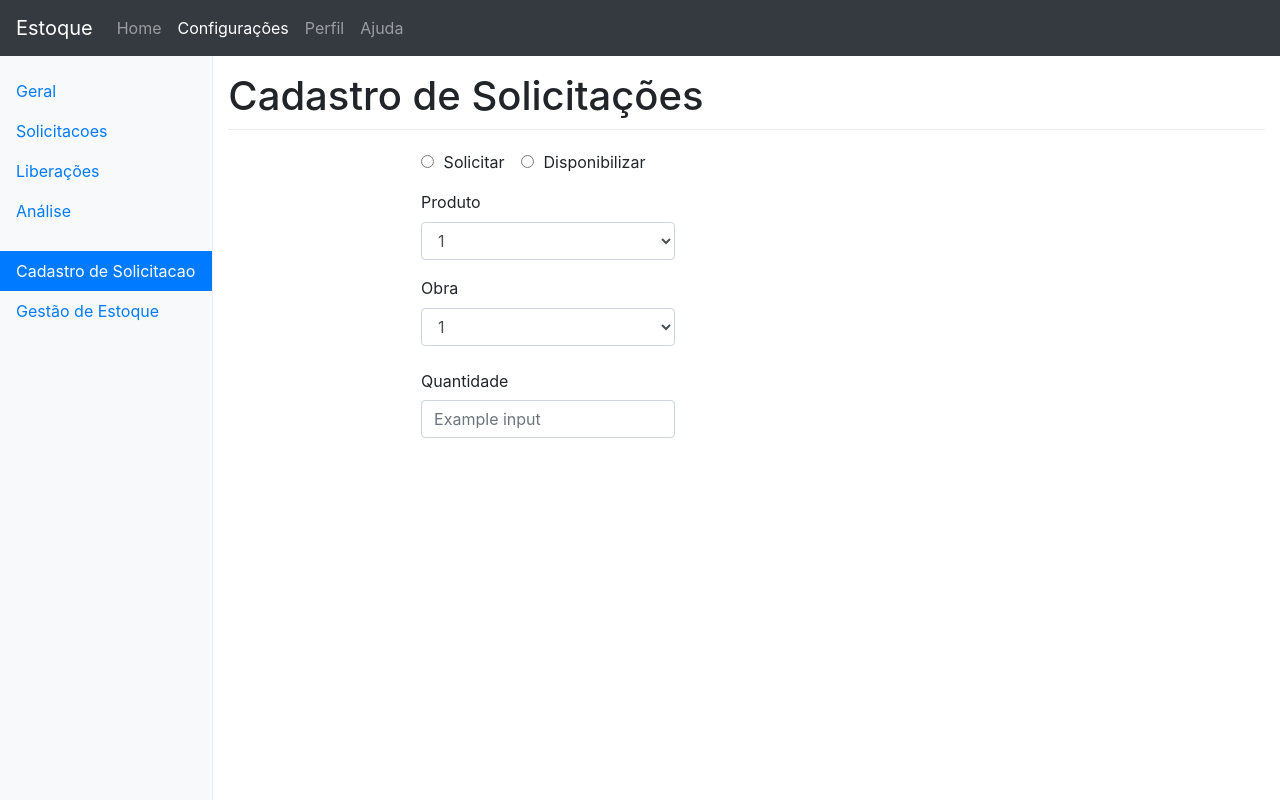
After one commit to Wiebbelling/trabalho_esn, a PHP site: page /cadastraSolicitacoes.php in a window 1280 px wide. The commit adds this page. Run offline with PHP 8.4, Linux system fonts and the light colour scheme; some libraries are stand-ins or nearby versions.

Commit message:
eu commito o que eu faço

```diff
--- /dev/null
+++ b/src/src/cadastraSolicitacoes.php
@@ -0,0 +1,106 @@
+<?php
+include "acesso.php";
+
+$Acesso = new Acesso();
+
+$Acesso->conectar();
+
+$pagina = "cadastro_solicitacoes";
+
+?>
+
+<!doctype html>
+<html lang="en">
+  <head>
+    <meta charset="utf-8">
+    <meta name="viewport" content="width=device-width, initial-scale=1, shrink-to-fit=no">
+    <meta name="description" content="">
+    <meta name="author" content="">
+    <link rel="icon" href="../favicon.ico">
+
+    <title>Estoque</title>
+
+    <!-- Bootstrap core CSS -->
+    <link href="../css/bootstrap.min.css" rel="stylesheet">
+
+    <!-- Custom styles for this template -->
+    <link href="../css/dashboard.css" rel="stylesheet">
+
+    <script src="../js/Chart.bundle.js"></script>
+    <script src="../js/utils.js"></script>
+
+    <style>
+
+    </style>
+
+  </head>
+
+  <body>
+
+    <?php include "header.php" ?>
+
+    <div class="container-fluid">
+      <div class="row">
+
+        <?php include "menu.php" ?>
+
+        <main role="main" class="col-sm-9 ml-sm-auto col-md-10 pt-3">
+          <h1>Cadastro de Solicitações</h1>
+          <div class="row">
+          <div class="col-2"></div>
+          <div class="col-8">
+          <form>
+
+            <div class="form-group col-5">
+              <div class="form-check form-check-inline">
+                <label class="form-check-label">
+                  <input class="form-check-input" type="radio" name="inlineRadioOptions" id="inlineRadio1" value="option1"> Solicitar
+                </label>
+              </div>
+              <div class="form-check form-check-inline">
+                <label class="form-check-label">
+                  <input class="form-check-input" type="radio" name="inlineRadioOptions" id="inlineRadio2" value="option2"> Disponibilizar
+                </label>
+              </div>
+            </div>
+
+
+            <div class="form-group col-5">
+              <label for="exampleFormControlSelect1">Produto</label>
+              <select class="form-control" id="exampleFormControlSelect1">
+                <option>1</option>
+                <option>2</option>
+                <option>3</option>
+                <option>4</option>
+                <option>5</option>
+              </select>
+            </div>
+
+            <div class="form-group col-5">
+              <label for="exampleFormControlSelect1">Obra</label>
+              <select class="form-control" id="exampleFormControlSelect1">
+                <option>1</option>
+                <option>2</option>
+                <option>3</option>
+                <option>4</option>
+                <option>5</option>
+              </select>
+            </div>
+
+            <div class="form-group col-5">
+              <label class="col-form-label" for="formGroupExampleInput">Quantidade</label>
+              <input type="text" class="form-control" id="formGroupExampleInput" placeholder="Example input">
+            </div>
+
+
+
+          </form>
+        </div>
+       </div>
+
+
+        </main>
+      </div>
+    </div>
+  </body>
+</html>
--- /dev/null
+++ b/src/src/header.php
@@ -0,0 +1,29 @@
+<header>
+  <nav class="navbar navbar-expand-md navbar-dark fixed-top bg-dark">
+    <a class="navbar-brand" href="#">Estoque</a>
+    <button class="navbar-toggler d-lg-none" type="button" data-toggle="collapse" data-target="#navbarsExampleDefault" aria-controls="navbarsExampleDefault" aria-expanded="false" aria-label="Toggle navigation">
+      <span class="navbar-toggler-icon"></span>
+    </button>
+
+    <div class="collapse navbar-collapse" id="navbarsExampleDefault">
+      <ul class="navbar-nav mr-auto">
+        <li class="nav-item">
+          <a class="nav-link <?php if($pagina == "dashboard") echo "active"; ?>" href="dashboard.php">Home <span class="sr-only">(current)</span></a>
+        </li>
+        <li class="nav-item">
+          <a class="nav-link <?php if($pagina == "cadastro_solicitacoes") echo "active"; ?>" href="#">Configurações</a>
+        </li>
+        <li class="nav-item">
+          <a class="nav-link" href="#">Perfil</a>
+        </li>
+        <li class="nav-item">
+          <a class="nav-link" href="#">Ajuda</a>
+        </li>
+      </ul>
+      <!-- <form class="form-inline mt-2 mt-md-0">
+        <input class="form-control mr-sm-2" type="text" placeholder="Search" aria-label="Search">
+        <button class="btn btn-outline-success my-2 my-sm-0" type="submit">Busca</button>
+      </form> -->
+    </div>
+  </nav>
+</header>
--- /dev/null
+++ b/src/src/menu.php
@@ -0,0 +1,37 @@
+<nav class="col-sm-3 col-md-2 d-none d-sm-block bg-light sidebar">
+  <ul class="nav nav-pills flex-column">
+    <li class="nav-item">
+      <a class="nav-link <?php if($pagina == "dashboard") echo "active"; ?>" href="dashboard.php">Geral <span class="sr-only">(current)</span></a>
+    </li>
+    <li class="nav-item">
+      <a class="nav-link" href="#">Solicitacoes</a>
+    </li>
+    <li class="nav-item">
+      <a class="nav-link" href="#">Liberações</a>
+    </li>
+    <li class="nav-item">
+      <a class="nav-link" href="#">Análise</a>
+    </li>
+  </ul>
+
+  <ul class="nav nav-pills flex-column">
+    <li class="nav-item">
+      <a class="nav-link <?php if($pagina == "cadastro_solicitacoes") echo "active"; ?>" href="cadastraSolicitacoes.php">Cadastro de Solicitacao</a>
+    </li>
+    <li class="nav-item">
+      <a class="nav-link" href="#">Gestão de Estoque</a>
+    </li>
+  </ul>
+
+ <!--  <ul class="nav nav-pills flex-column">
+    <li class="nav-item">
+      <a class="nav-link" href="#">Nav item again</a>
+    </li>
+    <li class="nav-item">
+      <a class="nav-link" href="#">One more nav</a>
+    </li>
+    <li class="nav-item">
+      <a class="nav-link" href="#">Another nav item</a>
+    </li>
+  </ul> -->
+</nav>
```
Also changed, not shown: src/src/dashboard.php (+16 -71 lines).
